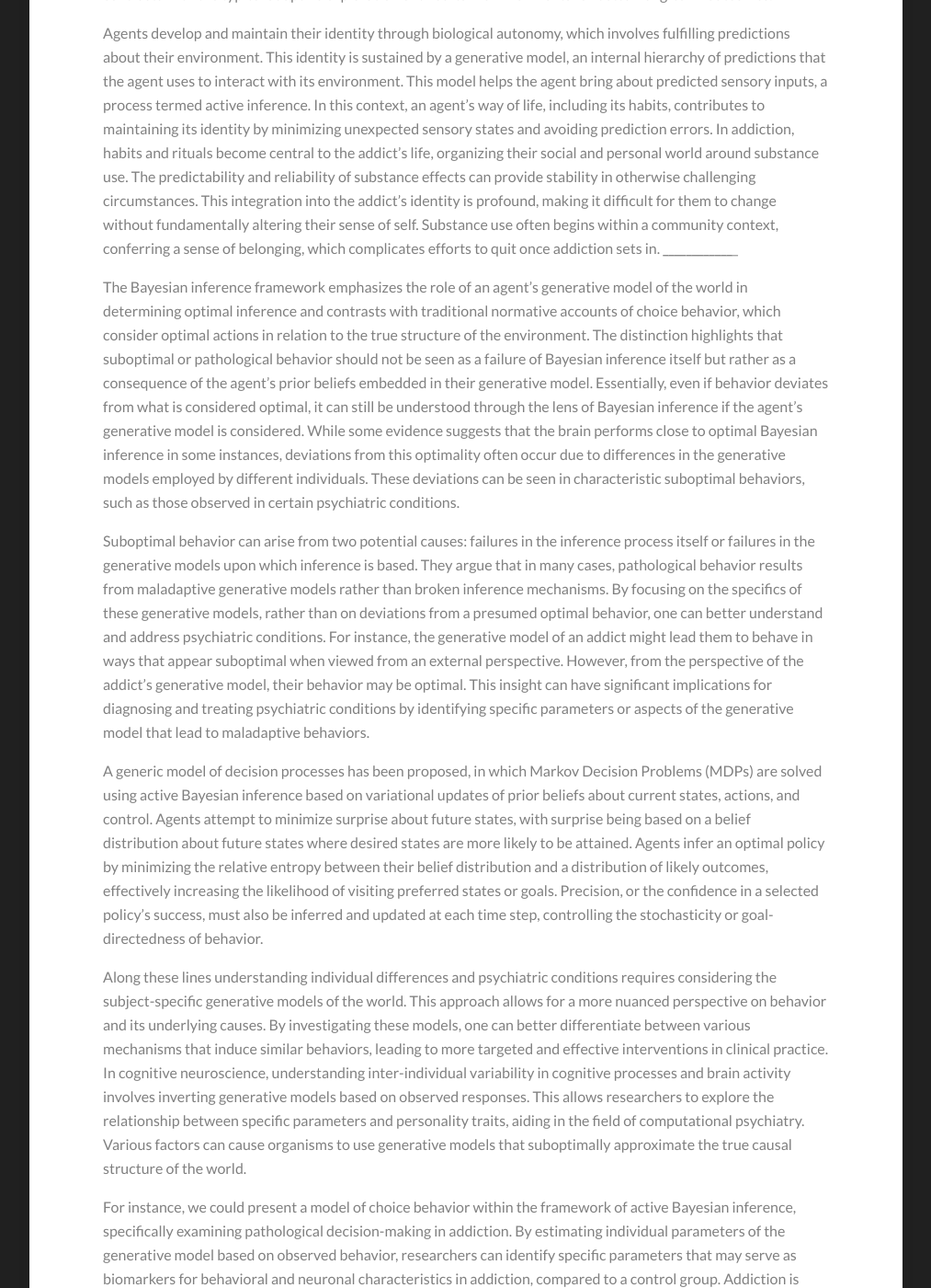
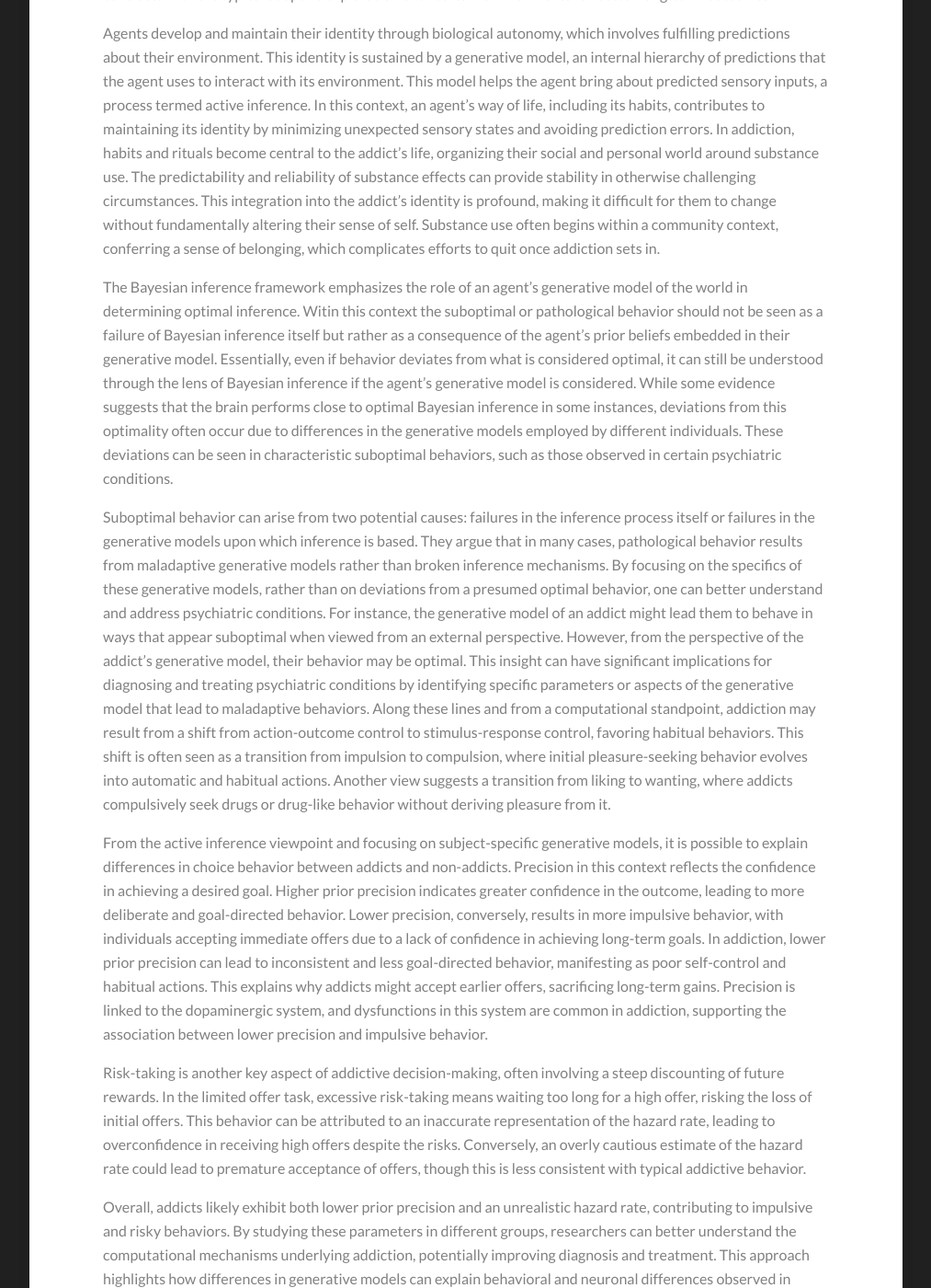
Before and after one commit to Kamran-Afzali/Kamran-Afzali.github.io, a Jekyll site: the page built from _posts/2025-10-25-FEP_SUD.md, in a window 1280 px wide and 1400 px high, scrolled down 1464 px. Shown: the whole window at 92% size, without its empty margins (133-1146 px from the left). Built offline with Jekyll 4.4.1, drawn with Linux system fonts in a browser that asks for light colours; our own code applies the rules of GitHub Pages for plain Markdown files; some of the changed text lies outside the part shown.

Commit message:
Update 2025-10-25-FEP_SUD.md

```diff
--- a/_posts/2025-10-25-FEP_SUD.md
+++ b/_posts/2025-10-25-FEP_SUD.md
@@ -10,19 +10,15 @@
 In this context, dopamine signals the precision of affordances, indicating the likelihood of achieving predicted sensory states. In addiction, dopamine's role shifts to confirming high precision for drug-related actions, creating a feedback loop where drug use continually signals successful error reduction, even if illusory. This mechanism drives the addict to seek drugs proactively, reinforcing their behavior through predicted sensory cues associated with drug procurement. The illusion of rapid error reduction through drug use creates a misleading sense of well-being, exacerbating addiction. This repeated behavior trains the agent to expect fast error reduction from drug use, leading to a cycle of seeking the substance to meet these expectations. Cravings are thus seen as the body's response to unmet error reduction rates, compelling the addict to use the drug again. Moreover, addiction causes agents to focus narrowly on drug-related actions, neglecting other important aspects of their lives. This behavior is explained through the concept of a dynamical landscape of attractors, where addicts are locked into fixed-point attractors due to the consistent and predictable outcomes of drug use, even if detrimental. This rigid behavior contrasts with the typical adaptive exploration of uncertain environments for better long-term outcomes.
 
 Agents develop and maintain their identity through biological autonomy, which involves fulfilling predictions about their environment. This identity is sustained by a generative model, an internal hierarchy of predictions that the agent uses to interact with its environment. This model helps the agent bring about predicted sensory inputs, a process termed active inference. In this context, an agent's way of life, including its habits, contributes to maintaining its identity by minimizing unexpected sensory states and avoiding prediction errors.  In addiction, habits and rituals become central to the addict's life, organizing their social and personal world around substance use. The predictability and reliability of substance effects can provide stability in otherwise challenging circumstances. This integration into the addict's identity is profound, making it difficult for them to change without fundamentally altering their sense of self. Substance use often begins within a community context, conferring a sense of belonging, which complicates efforts to quit once addiction sets in.
-_____________________________________
 
-The Bayesian inference framework emphasizes the role of an agent's generative model of the world in determining optimal inference and contrasts with traditional normative accounts of choice behavior, which consider optimal actions in relation to the true structure of the environment. The distinction highlights that suboptimal or pathological behavior should not be seen as a failure of Bayesian inference itself but rather as a consequence of the agent’s prior beliefs embedded in their generative model. Essentially, even if behavior deviates from what is considered optimal, it can still be understood through the lens of Bayesian inference if the agent’s generative model is considered. While some evidence suggests that the brain performs close to optimal Bayesian inference in some instances, deviations from this optimality often occur due to differences in the generative models employed by different individuals. These deviations can be seen in characteristic suboptimal behaviors, such as those observed in certain psychiatric conditions.
+The Bayesian inference framework emphasizes the role of an agent's generative model of the world in determining optimal inference. Witin this context the suboptimal or pathological behavior should not be seen as a failure of Bayesian inference itself but rather as a consequence of the agent’s prior beliefs embedded in their generative model. Essentially, even if behavior deviates from what is considered optimal, it can still be understood through the lens of Bayesian inference if the agent’s generative model is considered. While some evidence suggests that the brain performs close to optimal Bayesian inference in some instances, deviations from this optimality often occur due to differences in the generative models employed by different individuals. These deviations can be seen in characteristic suboptimal behaviors, such as those observed in certain psychiatric conditions.
 
-Suboptimal behavior can arise from two potential causes: failures in the inference process itself or failures in the generative models upon which inference is based. They argue that in many cases, pathological behavior results from maladaptive generative models rather than broken inference mechanisms. By focusing on the specifics of these generative models, rather than on deviations from a presumed optimal behavior, one can better understand and address psychiatric conditions. For instance, the generative model of an addict might lead them to behave in ways that appear suboptimal when viewed from an external perspective. However, from the perspective of the addict’s generative model, their behavior may be optimal. This insight can have significant implications for diagnosing and treating psychiatric conditions by identifying specific parameters or aspects of the generative model that lead to maladaptive behaviors.
+Suboptimal behavior can arise from two potential causes: failures in the inference process itself or failures in the generative models upon which inference is based. They argue that in many cases, pathological behavior results from maladaptive generative models rather than broken inference mechanisms. By focusing on the specifics of these generative models, rather than on deviations from a presumed optimal behavior, one can better understand and address psychiatric conditions. For instance, the generative model of an addict might lead them to behave in ways that appear suboptimal when viewed from an external perspective. However, from the perspective of the addict’s generative model, their behavior may be optimal. This insight can have significant implications for diagnosing and treating psychiatric conditions by identifying specific parameters or aspects of the generative model that lead to maladaptive behaviors. Along these lines and from a computational standpoint, addiction may result from a shift from action-outcome control to stimulus-response control, favoring habitual behaviors. This shift is often seen as a transition from impulsion to compulsion, where initial pleasure-seeking behavior evolves into automatic and habitual actions. Another view suggests a transition from liking to wanting, where addicts compulsively seek drugs or drug-like behavior without deriving pleasure from it.
 
-A generic model of decision processes has been proposed, in which Markov Decision Problems (MDPs) are solved using active Bayesian inference based on variational updates of prior beliefs about current states, actions, and control. Agents attempt to minimize surprise about future states, with surprise being based on a belief distribution about future states where desired states are more likely to be attained. Agents infer an optimal policy by minimizing the relative entropy between their belief distribution and a distribution of likely outcomes, effectively increasing the likelihood of visiting preferred states or goals. Precision, or the confidence in a selected policy's success, must also be inferred and updated at each time step, controlling the stochasticity or goal-directedness of behavior.
 
-Along these lines understanding individual differences and psychiatric conditions requires considering the subject-specific generative models of the world. This approach allows for a more nuanced perspective on behavior and its underlying causes. By investigating these models, one can better differentiate between various mechanisms that induce similar behaviors, leading to more targeted and effective interventions in clinical practice. In cognitive neuroscience, understanding inter-individual variability in cognitive processes and brain activity involves inverting generative models based on observed responses. This allows researchers to explore the relationship between specific parameters and personality traits, aiding in the field of computational psychiatry. Various factors can cause organisms to use generative models that suboptimally approximate the true causal structure of the world.
 
-For instance, we could present a model of choice behavior within the framework of active Bayesian inference, specifically examining pathological decision-making in addiction. By estimating individual parameters of the generative model based on observed behavior, researchers can identify specific parameters that may serve as biomarkers for behavioral and neuronal characteristics in addiction, compared to a control group. Addiction is characterized by maladaptive choice behaviors, and these can be explained through an active inference model of decision-making. Simulations illustrate these behaviors, providing predictions for empirical testing via behavioral and physiological responses. Addicted individuals often exhibit impulsivity, characterized by a preference for immediate rewards and reduced sensitivity to long-term consequences. This impulsivity, alongside reduced risk sensitivity and decreased inhibitory control, can lead to habitual rather than goal-directed behaviors.
 
-From a computational standpoint, addiction may result from a shift from action-outcome control to stimulus-response control, favoring habitual behaviors. This shift is often seen as a transition from impulsion to compulsion, where initial pleasure-seeking behavior evolves into automatic and habitual actions. Another view suggests a transition from liking to wanting, where addicts compulsively seek drugs or drug-like behavior without deriving pleasure from it.
+
 
 
 From the active inference viewpoint and focusing on subject-specific generative models, it is possible to explain differences in choice behavior between addicts and non-addicts. Precision in this context reflects the confidence in achieving a desired goal. Higher prior precision indicates greater confidence in the outcome, leading to more deliberate and goal-directed behavior. Lower precision, conversely, results in more impulsive behavior, with individuals accepting immediate offers due to a lack of confidence in achieving long-term goals. In addiction, lower prior precision can lead to inconsistent and less goal-directed behavior, manifesting as poor self-control and habitual actions. This explains why addicts might accept earlier offers, sacrificing long-term gains. Precision is linked to the dopaminergic system, and dysfunctions in this system are common in addiction, supporting the association between lower precision and impulsive behavior.
```
